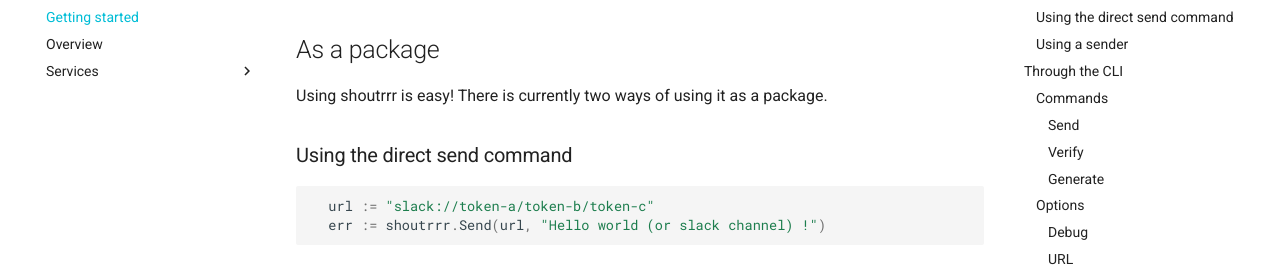
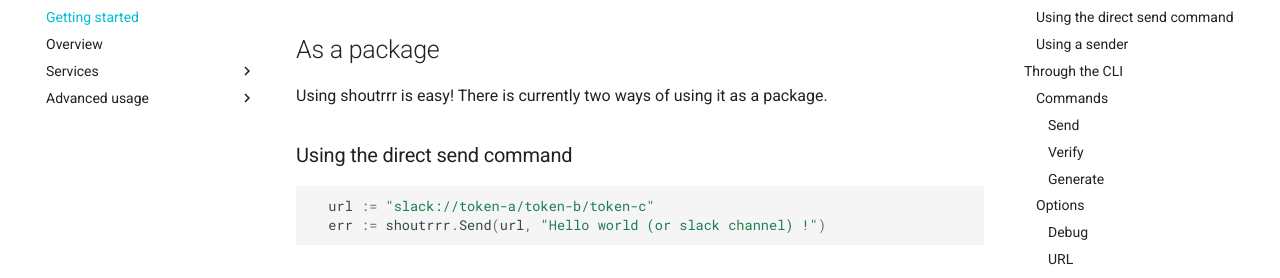
Before and after one commit to containrrr/shoutrrr, an MkDocs documentation site: the page built from docs/getting-started.md, in a window 1280 px wide. Shown: the part 148-426 px from the top of the page. Built offline with MkDocs 1.6.1 and Material for MkDocs 9.7.7, drawn with Linux system fonts in a browser that asks for light colours; comment, search, counter and statistics services are not loaded.

```diff
--- a/mkdocs.yml
+++ b/mkdocs.yml
@@ -23,6 +23,8 @@ nav:
       - Pushover: 'services/pushover.md'
       - Teams: 'services/teams.md'
       - Zulip Chat: 'services/zulip.md'
+  - Advanced usage:
+      - Proxy: 'proxy.md'
 
 plugins:
   - search
```
